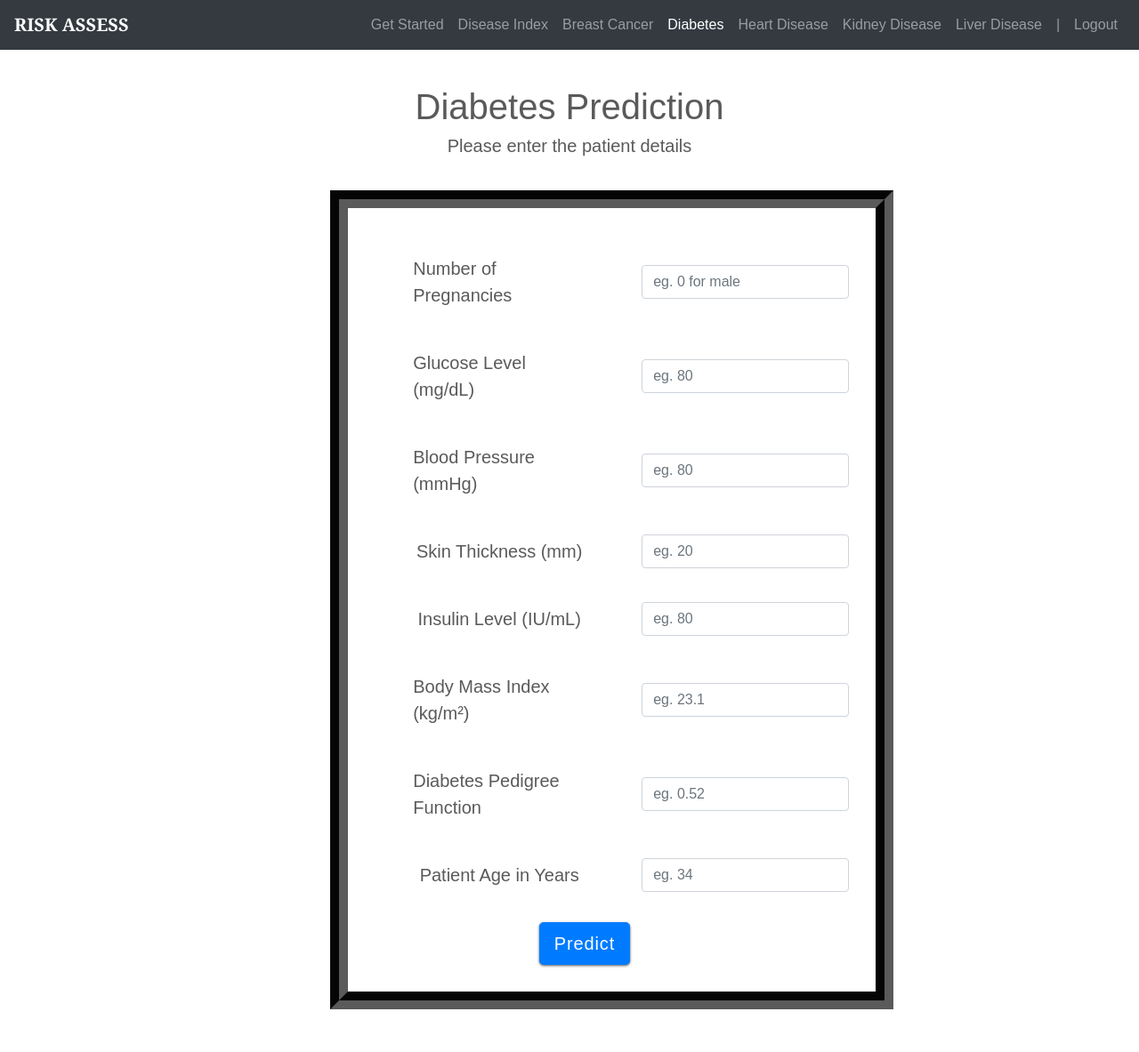
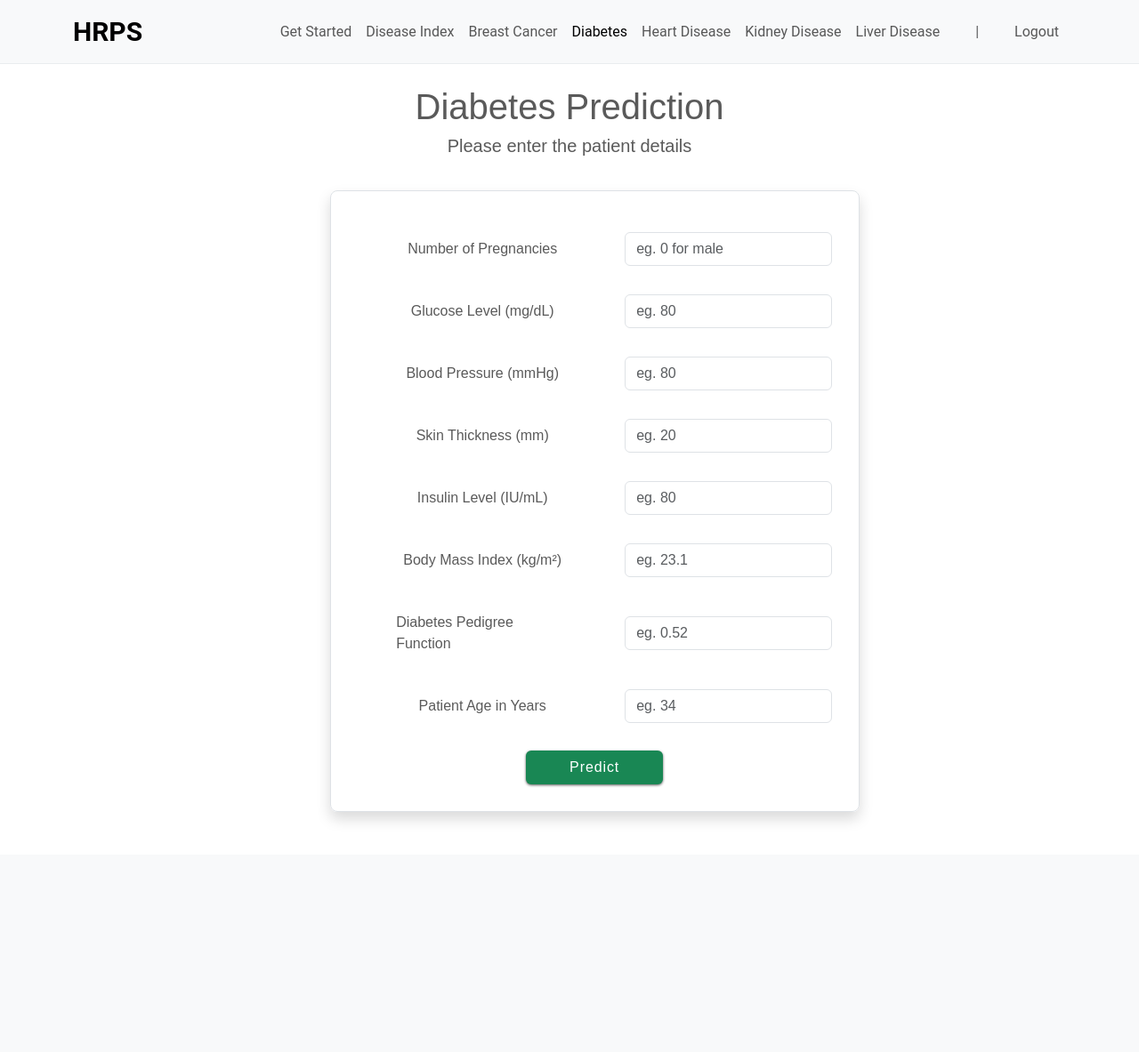
Before and after one commit to Aashish-32/HRPS, a Flask app: page /diabetes in a window 1280 px wide. Shown: the whole page at 89% size. After the commit the page ends 922 px from the top, so only its background shows below. Run offline with Flask 3, Linux system fonts and the light colour scheme; a user stored in the database is signed in; parts of the project's set-up code (start-up, migrations or seed data) failed here and were passed over; some libraries are stand-ins or nearby versions.

Commit message:
fix: :art: diabetes page ui changes

```diff
--- a/static/index.css
+++ b/static/index.css
@@ -1,9 +1,8 @@
-
 body {
-    padding-top: 3rem;
+  /* padding-top: 3rem; */
   padding-bottom: 3rem;
   color: #5a5a5a;
-    font-family: 'Poppins', sans-serif;
+  font-family: "Poppins", sans-serif;
   overflow-x: hidden;
 }
 
@@ -13,7 +12,7 @@ nav {
 
 .navbar-brand {
   font-size: 20px;
-    font-family: Georgia, 'Times New Roman', Times, serif;
+  font-family: Georgia, "Times New Roman", Times, serif;
 }
 
 .carousel {
@@ -66,14 +65,16 @@ nav {
   color: #5a5a5a;
 }
 
-.fa-bolt, .fa-lock, .fa-check-square {
+.fa-bolt,
+.fa-lock,
+.fa-check-square {
   font-size: 4em;
   margin: 1rem;
 }
 
-.jumbotron{
-    padding:1rem;
-    border-radius:0;
+.jumbotron {
+  padding: 1rem;
+  border-radius: 0;
 }
 
 .social a {
@@ -126,16 +127,15 @@ footer a {
   color: #d5d5d5;
 }
 
-@media(max-width:992px){
-    .social a{
+@media (max-width: 992px) {
+  .social a {
     font-size: 4em;
     padding: 2rem;
   }
 }
 
-@media(max-width:768px)
-{
-    .social a{
+@media (max-width: 768px) {
+  .social a {
     font-size: 2.5em;
     padding: 1.2rem;
   }
@@ -151,23 +151,21 @@ footer a {
 }
 
 .marketing .col-lg-4 p {
-    margin-right: .75rem;
-    margin-left: .75rem;
+  margin-right: 0.75rem;
+  margin-left: 0.75rem;
 }
 
 .featurette-divider {
   margin: 5rem 0;
 }
 
-
 .featurette-heading {
   font-weight: 300;
   line-height: 1;
-    letter-spacing: -.05rem;
+  letter-spacing: -0.05rem;
 }
 
 @media (min-width: 40em) {
-
   .carousel-caption p {
     margin-bottom: 1.25rem;
     font-size: 1.25rem;
--- a/static/main.css
+++ b/static/main.css
@@ -1,6 +1,6 @@
 
 body {
-    padding-top: 3rem;
+    /* padding-top: 3rem; */
     padding-bottom: 3rem;
     color: #5a5a5a;
     font-family: 'Poppins', sans-serif;
--- a/templates/diabetes.html
+++ b/templates/diabetes.html
@@ -4,11 +4,23 @@
 	<meta charset="utf-8">
     <meta name="viewport" content="width=device-width, initial-scale=1, shrink-to-fit=no">
     <link rel="stylesheet" href="https://maxcdn.bootstrapcdn.com/bootstrap/4.0.0/css/bootstrap.min.css">
+    <link href="https://cdn.jsdelivr.net/npm/bootstrap@5.3.3/dist/css/bootstrap.min.css" rel="stylesheet"
+        integrity="sha384-QWTKZyjpPEjISv5WaRU9OFeRpok6YctnYmDr5pNlyT2bRjXh0JMhjY6hW+ALEwIH" crossorigin="anonymous" />
     <link rel="canonical" href="https://getbootstrap.com/docs/4.5/examples/carousel/">
     <link rel="stylesheet" type="text/css" href="{{ url_for('static', filename='index.css') }}">
 	<title>HealthRPredictor | Diabetes Prediction</title>
 </head>
 <style>
+     nav {
+        font-family: "Roboto", sans-serif;
+    }
+
+    .navbar-brand {
+        font-size: 30px;
+        font-family: "Roboto", sans-serif;
+        font-weight: 700;
+        font-style: normal;
+    }
 	button
 {
 	border-style:none;
@@ -26,10 +38,10 @@ form {
 
 }
 
-form fieldset{
+form fieldset {
         padding: 30px;
-	border-width: 20px;
-	border-style: groove;
+        border-width: 30px;
+
         border-color: #5a5a5a;
         background-color: #fff;
     }
@@ -48,7 +60,7 @@ fieldset label {
 	margin-left: 20px;
 	margin-right: 40px;
 	padding: 23px;
-	font-size: 20px;
+	font-size: 16px;
 	display: inline-block;
     width  : 240px;
 }
@@ -114,15 +126,21 @@ fieldset button
 <body>
 
 	<header>
-    <nav class="navbar navbar-expand-md navbar-dark fixed-top bg-dark">
-                <a class="navbar-brand" href="#"><b>RISK ASSESS</b></a>
-                <button class="navbar-toggler" type="button" data-toggle="collapse" data-target="#navbarCollapse" aria-controls="navbarCollapse" aria-expanded="false" aria-label="Toggle navigation">
+        <nav class="navbar navbar-expand-lg bg-body-tertiary fixed-top border-bottom border-light-subtle">
+            <div class="container-sm d-flex justify-content-between align-items-center">
+
+                <a class="navbar-brand" href="/dashboard">HRPS</a>
+                <button class="navbar-toggler" type="button" data-bs-toggle="collapse" data-bs-target="#navbarNav"
+                    aria-controls="navbarNav" aria-expanded="false" aria-label="Toggle navigation">
                     <span class="navbar-toggler-icon"></span>
                 </button>
-                <div class="collapse navbar-collapse" id="navbarCollapse">
+
+
+                <div class="collapse navbar-collapse" id="navbarNav">
                     <ul class="navbar-nav ml-auto">
                         <li class="nav-item">
-                        <a class="nav-link" href="/dashboard">Get Started</a>
+                            <a class="nav-link " aria-current="page" href="/dashboard">Get Started</a>
+                        </li>
                         </li>
                         <li class="nav-item">
                             <a class="nav-link" href="/disindex">Disease Index</a>
@@ -137,25 +155,28 @@ fieldset button
                             <a class="nav-link" href="/heart">Heart Disease</a>
                         </li>
                         <li class="nav-item">
-                        <a class="nav-link" href="/kidney">Kidney Disease</a>
+                            <a class="nav-link " href="/kidney">Kidney Disease</a>
                         </li>
                         <li class="nav-item">
                             <a class="nav-link" href="/liver">Liver Disease</a>
                         </li>
-                    <li class="nav-item">
+                        <li class="nav-item px-4 ">
                             <a class="nav-link" href="#">|</a>
                         </li>
                         <li class="nav-item">
                             <a class="nav-link" href="/logout">Logout</a>
                         </li>
+
                     </ul>
+                </div>
             </div>
         </nav>
     </header><br/><br/>
-    <h1 style="text-align:center;">Diabetes Prediction</h1>
-    <h5 style="text-align:center;">Please enter the patient details</h5>
+    <h1  class=" align-content-center text-center pt-5">Diabetes Prediction</h1>
+    <h5 class=" align-content-center text-center ">Please enter the patient details</h5>
     <form action="{{ url_for('predictt')}}" method="post" class="form-inline">
-        <fieldset>
+        <fieldset class="rounded-3 shadow border ">
+
             <div class="tabcontent" id="new">
                  <div class="form-group">
                     <label for="pregnancies">Number of Pregnancies</label>
@@ -189,7 +210,8 @@ fieldset button
                     <label for="age">Patient Age in Years</label>
                     <input class="form-control" type="number" name="age" placeholder="eg. 34" required="required"/>
                   </div>
-                  &nbsp;&nbsp;&nbsp;&nbsp;&nbsp;&nbsp;&nbsp;&nbsp;&nbsp;&nbsp;&nbsp;&nbsp;&nbsp;&nbsp;&nbsp;&nbsp;&nbsp;&nbsp;&nbsp;&nbsp;&nbsp;&nbsp;&nbsp;&nbsp;&nbsp;&nbsp;&nbsp;&nbsp;<button type="submit" class="btn btn-primary btn-lg">Predict</button>
+                  &nbsp;&nbsp;&nbsp;&nbsp;&nbsp;&nbsp;&nbsp;&nbsp;&nbsp;&nbsp;&nbsp;&nbsp;&nbsp;&nbsp;&nbsp;&nbsp;&nbsp;&nbsp;&nbsp;&nbsp;&nbsp;&nbsp;&nbsp;&nbsp;&nbsp;&nbsp;&nbsp;&nbsp;
+                  <button type="submit" class="btn bg-success px-5 text-white">Predict</button>
             </div>
         </fieldset>
     </form>
@@ -198,5 +220,8 @@ fieldset button
     <script src="https://code.jquery.com/jquery-3.2.1.slim.min.js" integrity="sha384-KJ3o2DKtIkvYIK3UENzmM7KCkRr/rE9/Qpg6aAZGJwFDMVNA/GpGFF93hXpG5KkN" crossorigin="anonymous"></script>
     <script src="https://cdnjs.cloudflare.com/ajax/libs/popper.js/1.12.9/umd/popper.min.js" integrity="sha384-ApNbgh9B+Y1QKtv3Rn7W3mgPxhU9K/ScQsAP7hUibX39j7fakFPskvXusvfa0b4Q" crossorigin="anonymous"></script>
     <script src="https://maxcdn.bootstrapcdn.com/bootstrap/4.0.0/js/bootstrap.min.js" integrity="sha384-JZR6Spejh4U02d8jOt6vLEHfe/JQGiRRSQQxSfFWpi1MquVdAyjUar5+76PVCmYl" crossorigin="anonymous"></script>
+    <script src="https://cdn.jsdelivr.net/npm/bootstrap@5.3.3/dist/js/bootstrap.bundle.min.js"
+    integrity="sha384-YvpcrYf0tY3lHB60NNkmXc5s9fDVZLESaAA55NDzOxhy9GkcIdslK1eN7N6jIeHz"
+    crossorigin="anonymous"></script>
 </body>
 </html>
```
Lines whose indentation alone changed are shown as unchanged.
